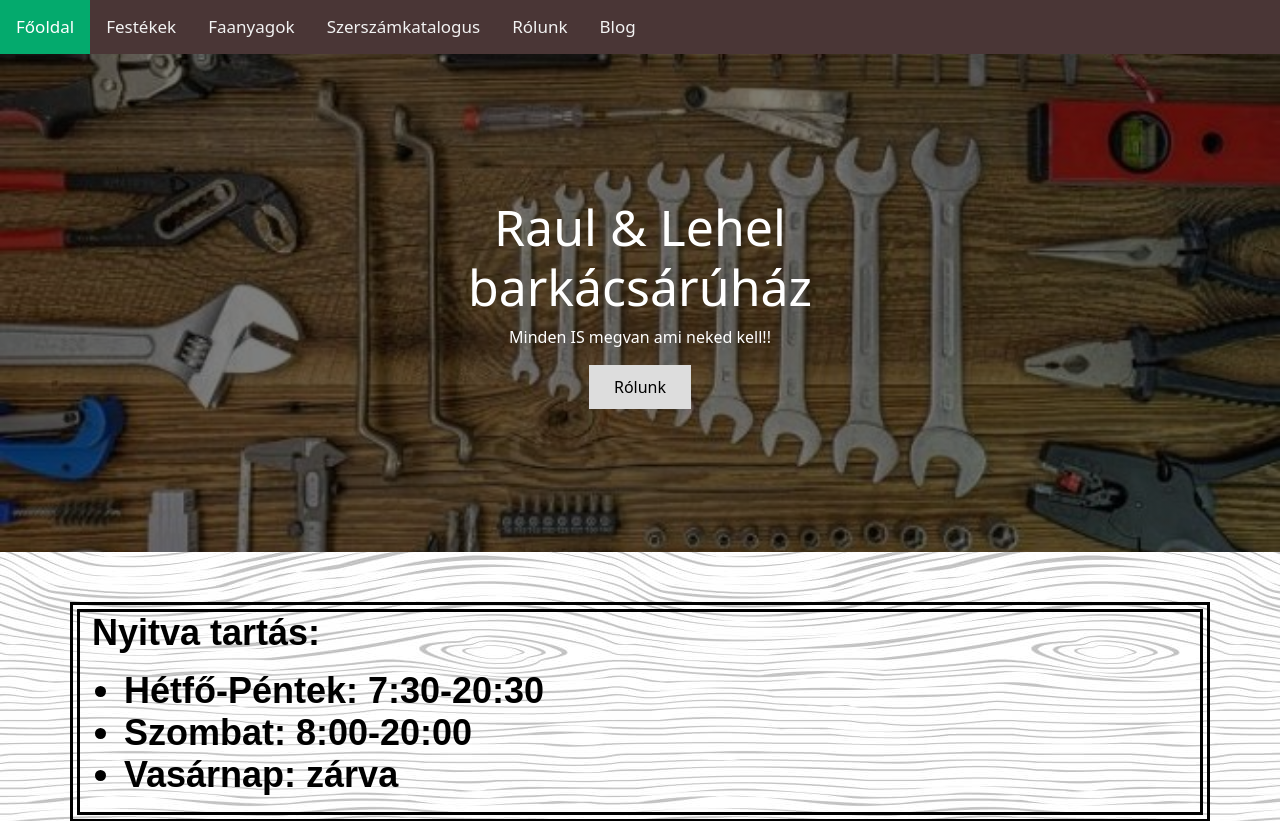
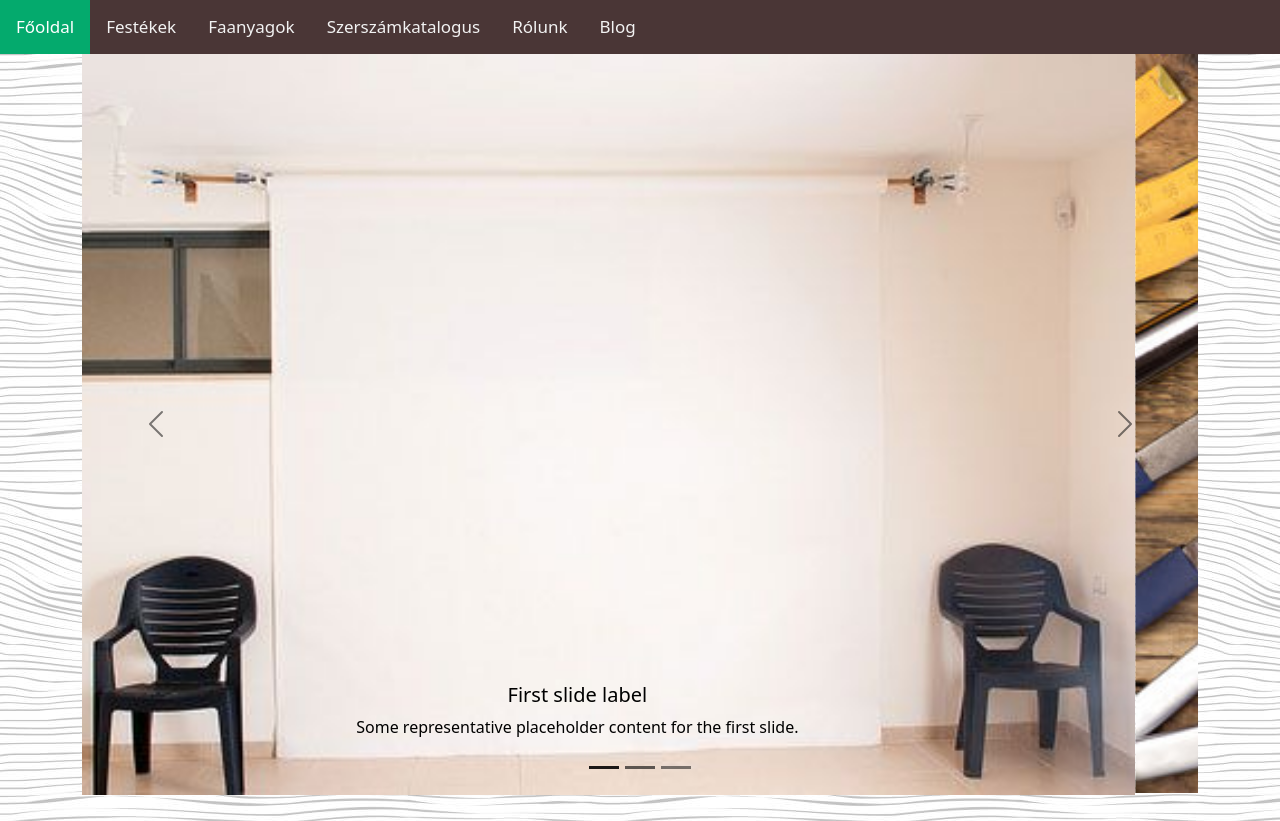
Before and after one commit to nagy-raul/Barkacs_projekt_Raul_Lehel, a plain HTML site: page fooldal.html in a window 1280 px wide. Shown: the top 821 px of the page. Drawn offline with nearby package versions, Linux system fonts and the light colour scheme; a web font is replaced by a local one.

Commit message:
reklamsav

```diff
--- a/css/style.css
+++ b/css/style.css
@@ -80,40 +80,6 @@ body{
     background-color: #FFF;
   }
 
-  .hero-image {
-    background-image: linear-gradient(rgba(0, 0, 0, 0.5), rgba(0, 0, 0, 0.5)), url("../images/hero_image.jpg");
-    height: 498px;
-    max-width: 100%;
-    background-position: center;
-    background-repeat: no-repeat;
-    background-size: cover;
-    position: relative;
-  }
-
-  .hero-text {
-    text-align: center;
-    position: absolute;
-    top: 50%;
-    left: 50%;
-    transform: translate(-50%, -50%);
-    color: white;
-  }
-
-  .hero-text button {
-    border: none;
-    outline: 0;
-    display: inline-block;
-    padding: 10px 25px;
-    color: black;
-    background-color: #ddd;
-    text-align: center;
-    cursor: pointer;
-  }
-
-  .hero-text button:hover {
-    background-color: #555;
-    color: white;
-  }
 
 
 .faanyag{
--- a/fooldal.html
+++ b/fooldal.html
@@ -23,16 +23,48 @@
             </a>
         </div>
     </header>
-
-        <div class="hero-image">
-          <div class="hero-text">
-            <h1 style="font-size:50px">Raul & Lehel barkácsárúház</h1>
-            <p>Minden IS megvan ami neked kell!!</p>
-            <button onclick="document.location='rolunk.html'">Rólunk</button>
+    <div class="container">
+      <div class="row">
+        <div id="carouselExampleCaptions" class="carousel slide" data-bs-ride="carousel" data-bs-theme="dark">
+          <div class="carousel-indicators">
+            <button type="button" data-bs-target="#carouselExampleCaptions" data-bs-slide-to="0" class="active" aria-current="true" aria-label="Slide 1"></button>
+            <button type="button" data-bs-target="#carouselExampleCaptions" data-bs-slide-to="1" aria-label="Slide 2"></button>
+            <button type="button" data-bs-target="#carouselExampleCaptions" data-bs-slide-to="2" aria-label="Slide 3"></button>
           </div>
-
+          <div class="carousel-inner">
+            <div class="carousel-item active">
+              <img src="./images/paper-background.jpg" class="d-block w-100" alt="...">
+              <div class="carousel-caption d-none d-md-block">
+                <h5>First slide label</h5>
+                <p>Some representative placeholder content for the first slide.</p>
+              </div>
+            </div>
+            <div class="carousel-item">
+              <img src="./images/woodwork-background.jpg" class="d-block w-100" alt="...">
+              <div class="carousel-caption d-none d-md-block">
+                <h5>Second slide label</h5>
+                <p>Some representative placeholder content for the second slide.</p>
+              </div>
+            </div>
+            <div class="carousel-item">
+              <img src="./images/painting-background.jpg" class="d-block w-100" alt="...">
+              <div class="carousel-caption d-none d-md-block">
+                <h5>Third slide label</h5>
+                <p>Some representative placeholder content for the third slide.</p>
+              </div>
+            </div>
+          </div>
+          <button class="carousel-control-prev" type="button" data-bs-target="#carouselExampleCaptions" data-bs-slide="prev">
+            <span class="carousel-control-prev-icon" aria-hidden="true"></span>
+            <span class="visually-hidden">Previous</span>
+          </button>
+          <button class="carousel-control-next" type="button" data-bs-target="#carouselExampleCaptions" data-bs-slide="next">
+            <span class="carousel-control-next-icon" aria-hidden="true"></span>
+            <span class="visually-hidden">Next</span>
+          </button>
+        </div>
     </div>
-
+  </div>
     <div class="container">
       <div class="row">
         <div class="nyitvatartas">
@@ -48,5 +80,7 @@
 
 
     <script src="./js/app.js"></script>
+    <script src="https://cdnjs.cloudflare.com/ajax/libs/bootstrap/5.3.2/js/bootstrap.min.js"></script>
+    <script src="https://cdnjs.cloudflare.com/ajax/libs/jquery/3.7.1/jquery.min.js"></script>
 </body>
 </html>
```
Also changed, not shown: blog.html (+2 -0 lines), faanyagok.html (+2 -0 lines), festekek.html (+2 -0 lines), rolunk.html (+2 -0 lines), szerszamkatalogus.html (+2 -0 lines), images/DIY-Photography-Background-Tutorial.jpg (added), images/painting-background.jpg (added), images/paper-background.jpg (added), images/woodwork-background.jpg (added), 1 other file.
